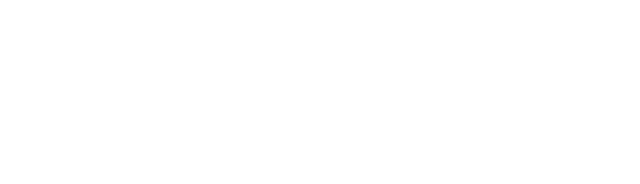
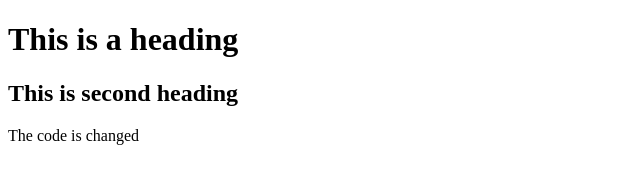
Before and after one commit to Rakib877/My-Second-Github-Repo, a plain HTML site: page index.html in a window 1280 px wide. Shown: the whole page, without its empty margins (0-640 px from the left). Drawn offline with Linux system fonts and the light colour scheme.

Commit message:
added header

```diff
--- a/index.html
+++ b/index.html
@@ -7,6 +7,8 @@
     <title>My Second Github Repo</title>
 </head>
 <body>
-
+    <h1>This is a heading</h1>
+    <h2>This is second heading</h2>
+    <p>The code is changed</p>
 </body>
 </html>
```
